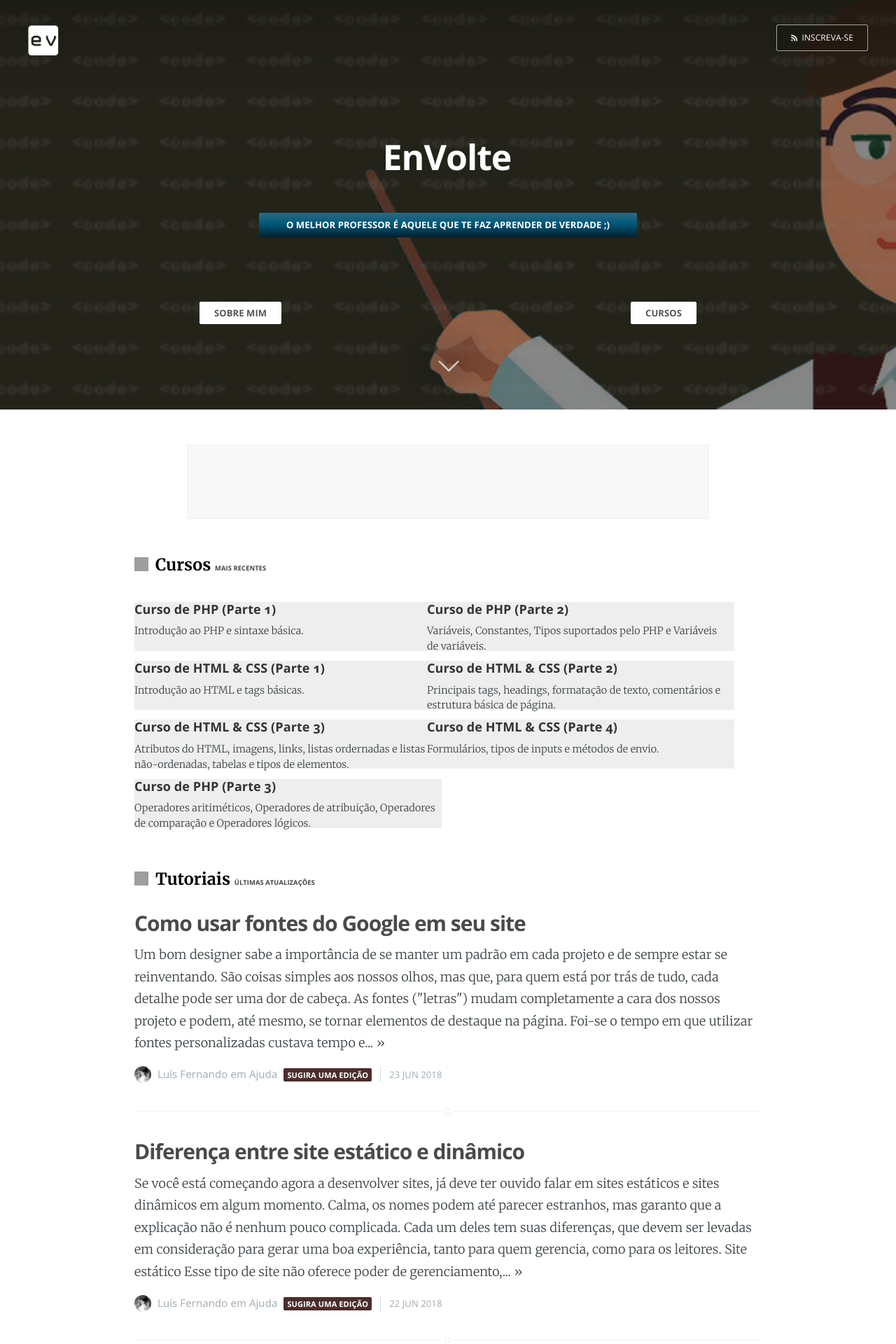
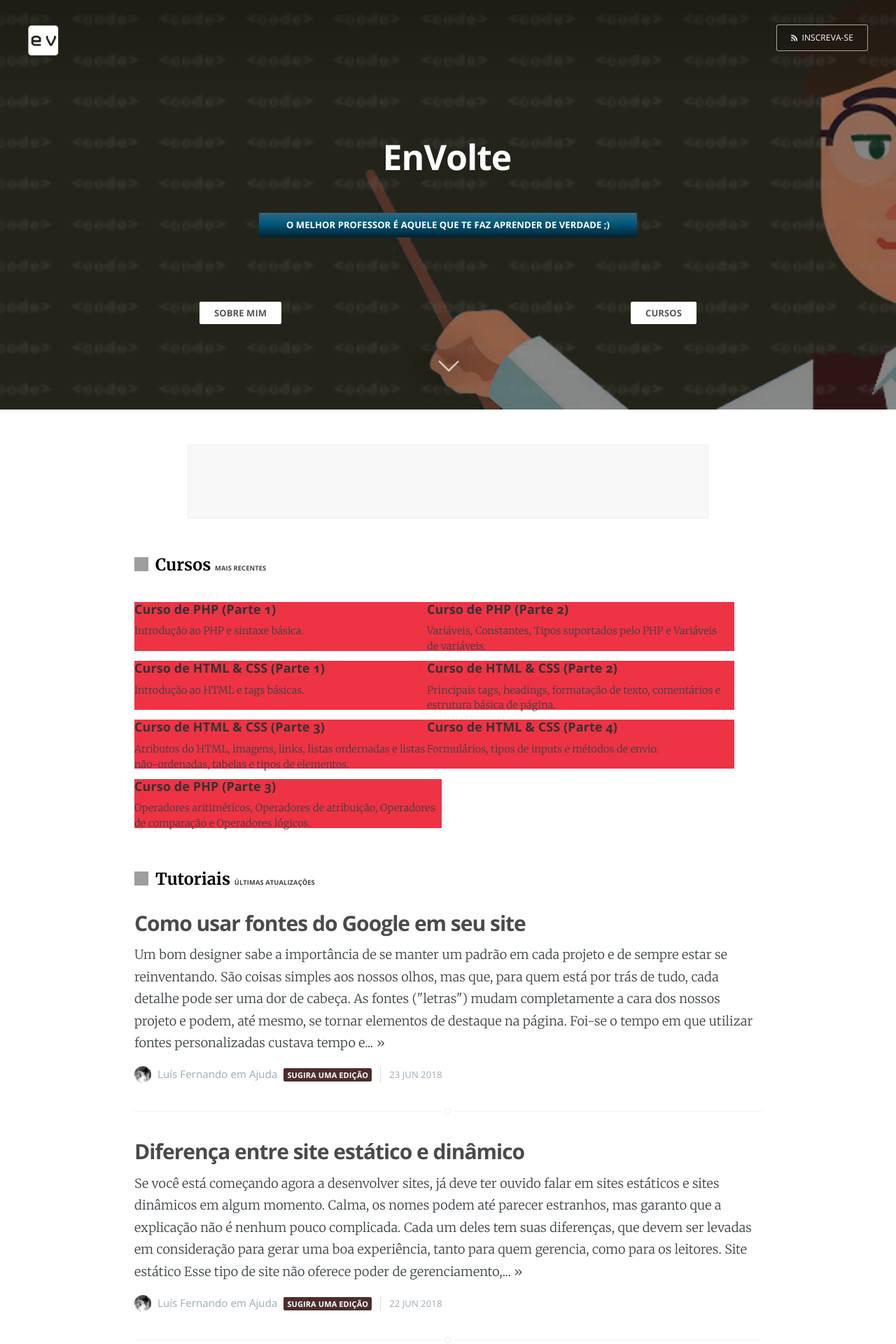
Before and after one commit to EnVolte/envolte.github.io, a Jekyll site: the page built from index.html, in a window 1280 px wide. Shown: the top 1920 px of the page at 70% size. Built offline with Jekyll 4.4.1, drawn with Linux system fonts in a browser that asks for light colours; the list of posts is cut into pages by our own code; grey boxes are pictures that could not be loaded.

Commit message:
Update screen.css

```diff
--- a/assets/css/screen.css
+++ b/assets/css/screen.css
@@ -1838,6 +1838,6 @@ section#about a {color: #30687f; font-weight: bold;}
 
 #alin {width: 70%; margin: 2rem auto 6rem; position: relative;}
 ul#curso {float: left; width: 100%; margin: 0px 0px 50px; position: relative; line-height: 1.2em;}
-ul#curso li {float: left; margin-left: -30px; margin-right: 1%; width: 48%; background: #eee; height: 70px; padding: 0 1% 0 0; font-size: auto; list-style: none;}
+ul#curso li {float: left; margin-left: -30px; margin-right: 1%; width: 48%; background: #e34; height: 70px; padding: 0 1% 0 0; font-size: auto; list-style: none;}
 ul#curso li a {color: #333; text-decoration: none; font-family: Open Sans; font-weight: bold;}
 ul#curso li p {margin-top: 10px; font-size: 0.8em;}
```
